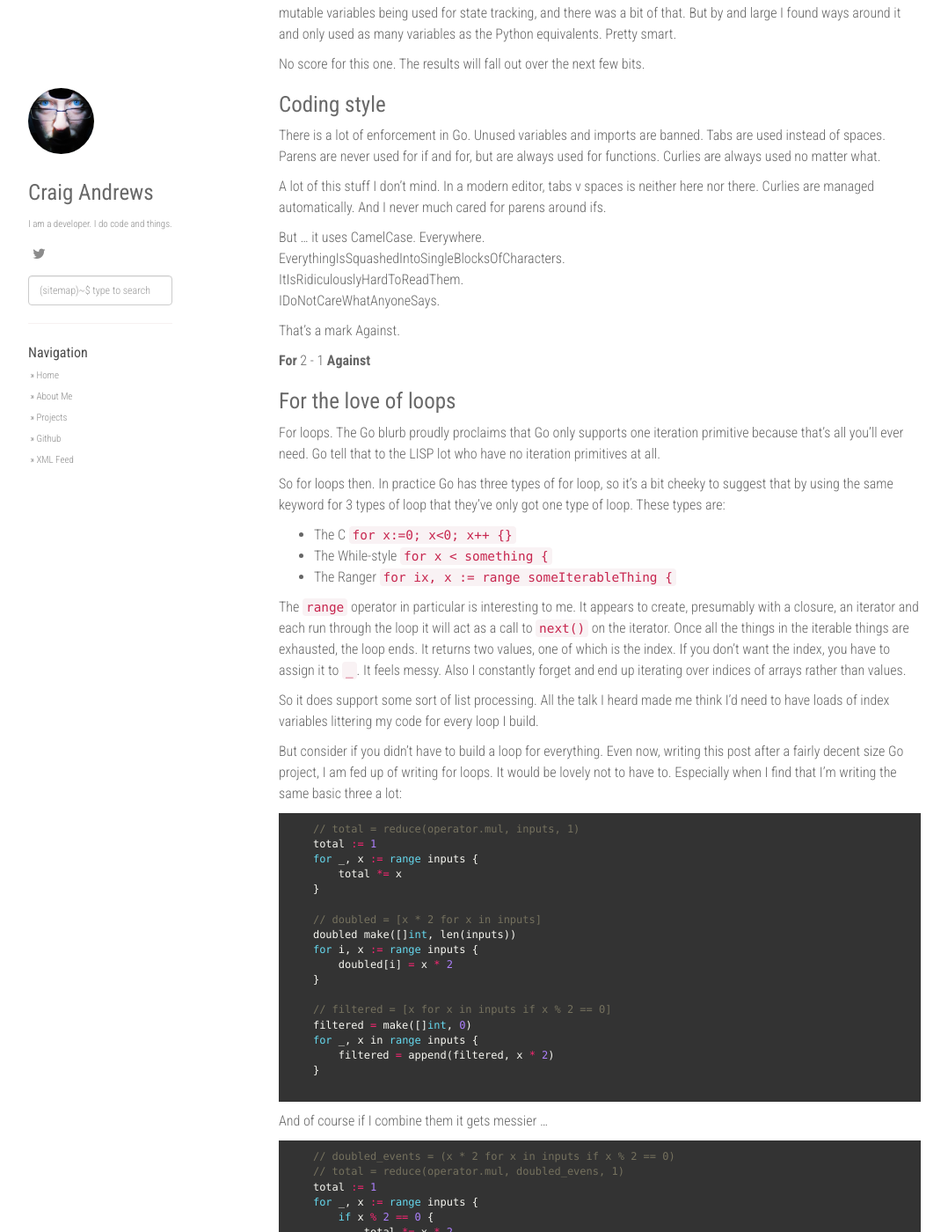
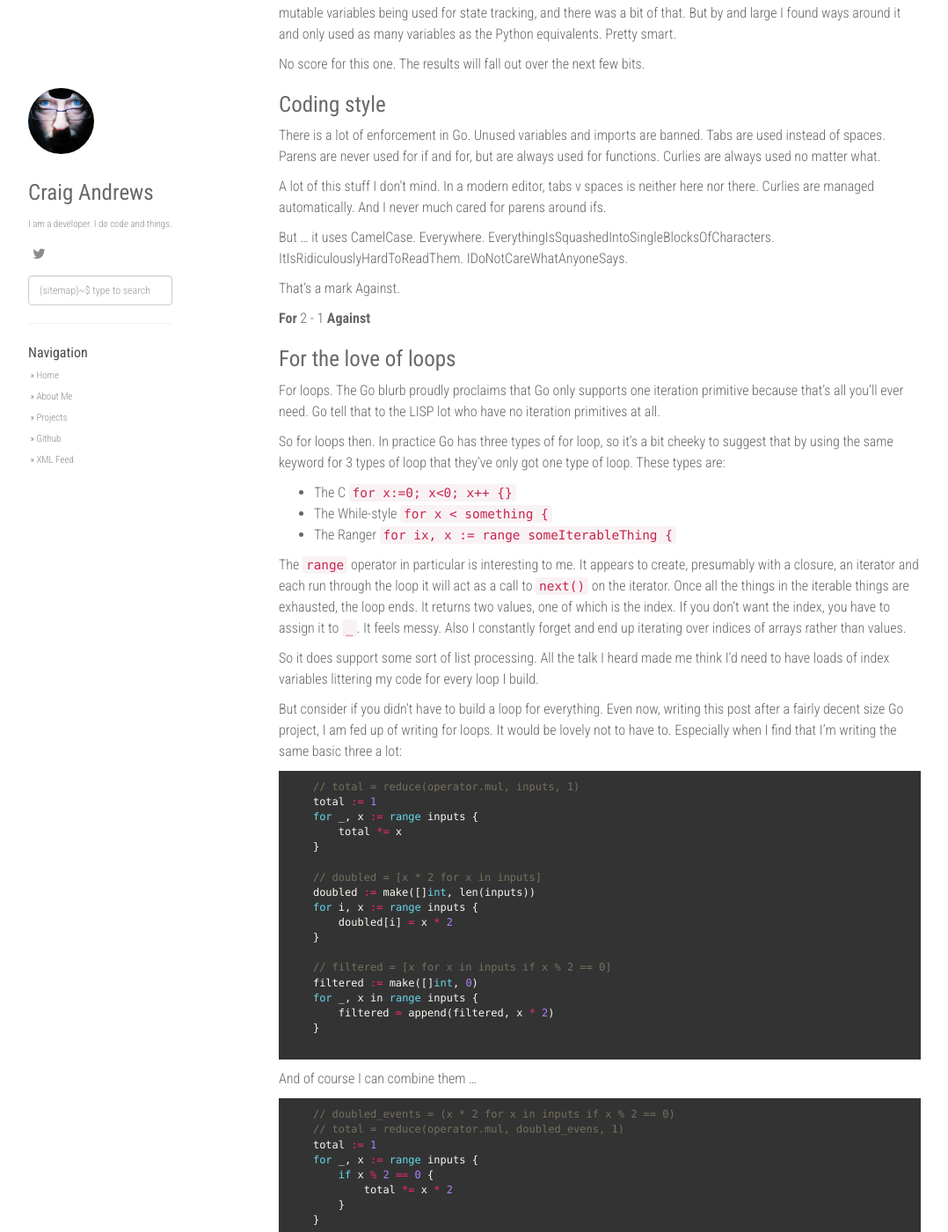
Before and after one commit to doozr/doozr.github.io, a Jekyll site: the page built from _posts/2016-07-05-get-up-and-go.md, in a window 1280 px wide and 1400 px high, scrolled down 2070 px. Shown: the whole window at 88% size, without its empty margins (53-1131 px from the left). Built offline with Jekyll 4.4.1, drawn with Linux system fonts in a browser that asks for light colours; nearby versions of some CDN libraries; comment, search, counter and statistics services are not loaded.

Commit message:
Fix code samples in Go post

```diff
--- a/_posts/2016-07-05-get-up-and-go.md
+++ b/_posts/2016-07-05-get-up-and-go.md
@@ -198,19 +198,19 @@
     }
 
     // doubled = [x * 2 for x in inputs]
-    doubled make([]int, len(inputs))
+    doubled := make([]int, len(inputs))
     for i, x := range inputs {
         doubled[i] = x * 2
     }
 
     // filtered = [x for x in inputs if x % 2 == 0]
-    filtered = make([]int, 0)
+    filtered := make([]int, 0)
     for _, x in range inputs {
         filtered = append(filtered, x * 2)
     }
     {% endhighlight %}
 
-And of course if I combine them it gets messier ...
+And of course I can combine them ...
 
     {% highlight go %}
     // doubled_events = (x * 2 for x in inputs if x % 2 == 0)
```
